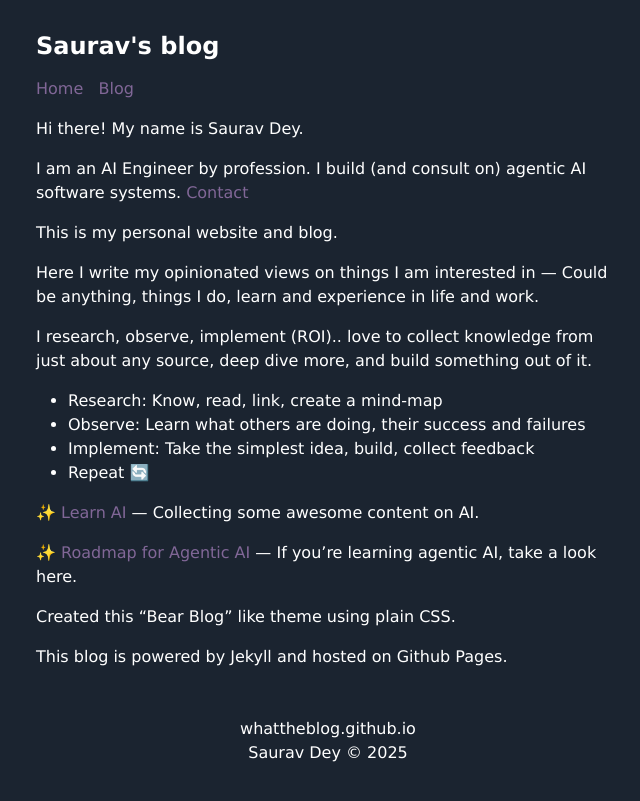
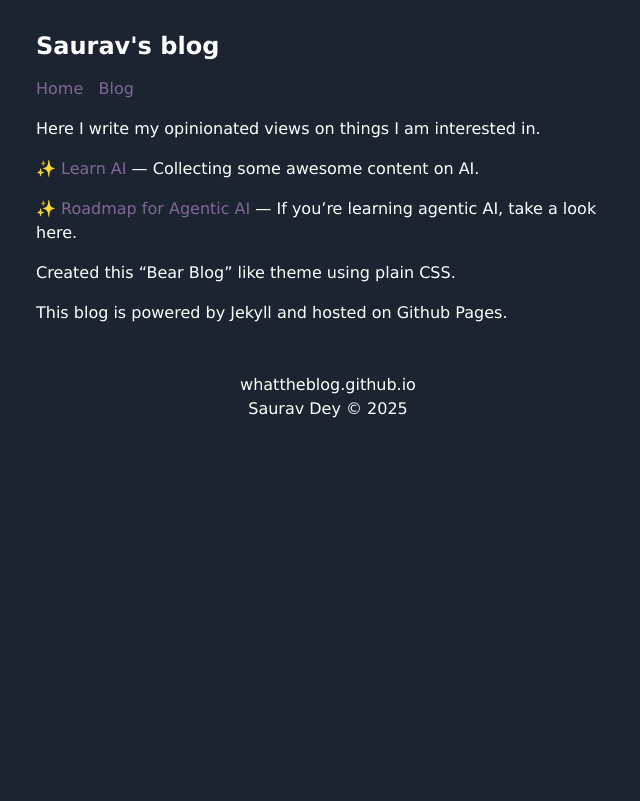
Before and after one commit to agentloopfyi/agentloopfyi.github.io, a Jekyll site: the page built from index.markdown, in a window 1280 px wide. Shown: the top 801 px of the page, without its empty margins (312-952 px from the left). Built offline with Jekyll 4.4.1, drawn with Linux system fonts in a browser that asks for light colours.

Commit message:
Update index.markdown

```diff
--- a/index.markdown
+++ b/index.markdown
@@ -2,19 +2,7 @@
 layout: default
 ---
 
-Hi there! My name is Saurav Dey.
-
-I am an AI Engineer by profession. I build (and consult on) agentic AI software systems. [Contact](/contact)
-
-This is my personal website and blog.
-
-Here I write my opinionated views on things I am interested in — Could be anything, things I do, learn and experience in life and work.
-
-I research, observe, implement (ROI).. love to collect knowledge from just about any source, deep dive more, and build something out of it.
-- Research: Know, read, link, create a mind-map
-- Observe: Learn what others are doing, their success and failures
-- Implement: Take the simplest idea, build, collect feedback
-- Repeat 🔄
+Here I write my opinionated views on things I am interested in.
 
 ✨ [Learn AI](/learn-ai) — Collecting some awesome content on AI.
 
```
